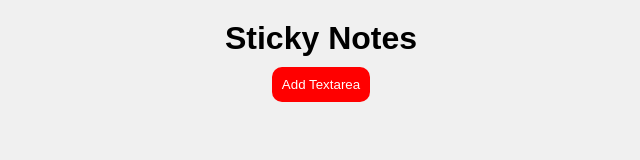
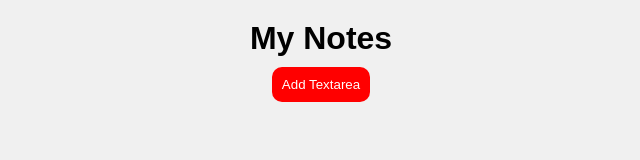
Before and after one commit to johnvesslyalti/sticky-notes-app, a plain HTML site: page index.html in a window 1280 px wide. Shown: the whole page, without its empty margins (319-959 px from the left). Drawn offline with Linux system fonts and the light colour scheme.

Commit message:
Update index.html

```diff
--- a/index.html
+++ b/index.html
@@ -7,7 +7,7 @@
     <link rel="stylesheet" href="style.css"/>
 </head>
 <body>
-    <h1>Sticky Notes</h1>
+    <h1>My Notes</h1>
     <button onclick="addText()">Add Textarea</button>
     <div class="textarea-container" id="textareaContainer"></div>
     <script src="script.js"></script>
```
